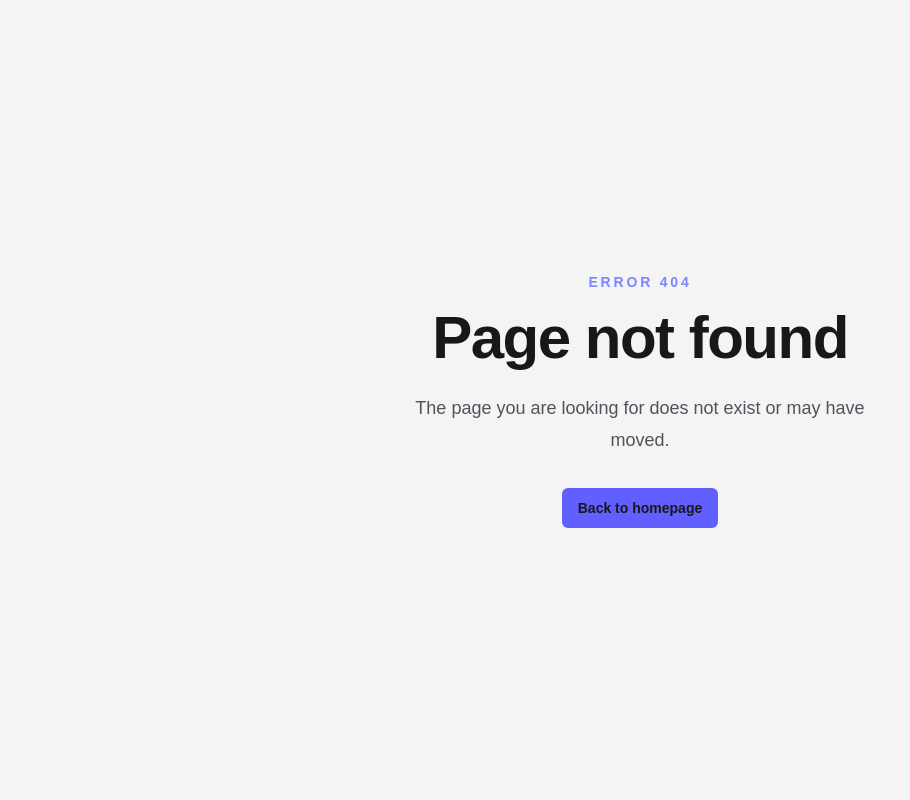
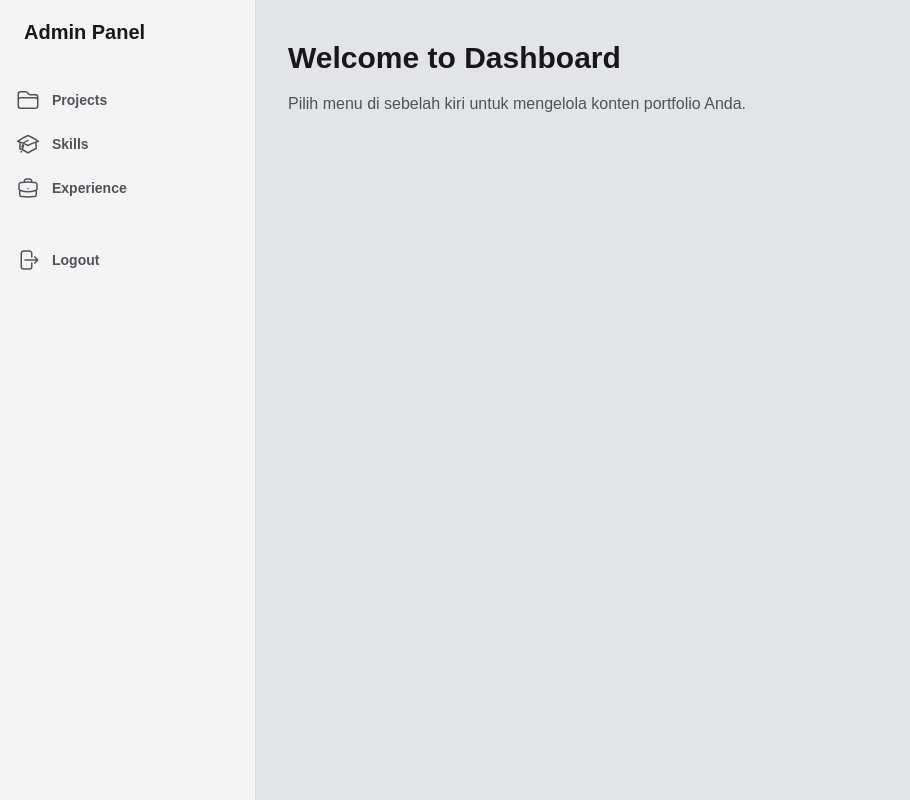
Before and after one commit to jaz-academy/portfolio, a Next.js app: page /dashboard in a window 1280 px wide. Before the commit this address had no page. Shown: the whole page, without its empty margins (0-910 px from the left). Built offline with nearby package versions, Linux system fonts and the light colour scheme.

Commit message:
feat: add dashboard layout

```diff
--- /dev/null
+++ b/app/dashboard/layout.tsx
@@ -0,0 +1,77 @@
+import Link from "next/link";
+import { logout } from "@/app/login/actions";
+import {
+  FolderIcon,
+  AcademicCapIcon,
+  BriefcaseIcon,
+  ArrowRightOnRectangleIcon,
+} from "@heroicons/react/24/outline";
+
+const navigation = [
+  { name: "Projects", href: "/dashboard/projects", icon: FolderIcon },
+  { name: "Skills", href: "/dashboard/skills", icon: AcademicCapIcon },
+  { name: "Experience", href: "/dashboard/experience", icon: BriefcaseIcon },
+];
+
+export default function DashboardLayout({
+  children,
+}: {
+  children: React.ReactNode;
+}) {
+  return (
+    <div className="flex h-screen overflow-hidden bg-gray-900">
+      {/* Sidebar */}
+      <div className="w-64 border-r border-white/10 bg-gray-900">
+        <div className="flex h-16 shrink-0 items-center px-6">
+          <span className="text-xl font-bold text-white">Admin Panel</span>
+        </div>
+        <nav className="flex flex-1 flex-col px-4 py-4">
+          <ul role="list" className="flex flex-1 flex-col gap-y-7">
+            <li>
+              <ul role="list" className="-mx-2 space-y-1">
+                {navigation.map((item) => (
+                  <li key={item.name}>
+                    <Link
+                      href={item.href}
+                      className="group flex gap-x-3 rounded-md p-2 text-sm font-semibold leading-6 text-gray-400 hover:bg-gray-300 dark:hover:bg-gray-800 hover:text-white transition-colors"
+                    >
+                      <item.icon
+                        className="h-6 w-6 shrink-0"
+                        aria-hidden="true"
+                      />
+                      {item.name}
+                    </Link>
+                  </li>
+                ))}
+
+                <li className="mt-8">
+                  <form action={logout}>
+                    <button
+                      type="submit"
+                      className="group flex w-full gap-x-3 rounded-md p-2 text-sm font-semibold leading-6 text-gray-400 hover:bg-red-500/10 hover:text-red-400 transition-colors"
+                    >
+                      <ArrowRightOnRectangleIcon
+                        className="h-6 w-6 shrink-0"
+                        aria-hidden="true"
+                      />
+                      Logout
+                    </button>
+                  </form>
+                </li>
+              </ul>
+            </li>
+          </ul>
+        </nav>
+      </div>
+
+      {/* Main Content Area */}
+      <main className="flex-1 overflow-y-auto bg-gray-300/50 dark:bg-gray-700/50">
+        <div className="py-10">
+          <div className="mx-auto max-w-7xl px-4 sm:px-6 lg:px-8">
+            {children}
+          </div>
+        </div>
+      </main>
+    </div>
+  );
+}
--- /dev/null
+++ b/app/dashboard/page.tsx
@@ -0,0 +1,10 @@
+export default function DashboardIndex() {
+  return (
+    <div className="text-white">
+      <h1 className="text-3xl font-bold">Welcome to Dashboard</h1>
+      <p className="mt-4 text-gray-400">
+        Pilih menu di sebelah kiri untuk mengelola konten portfolio Anda.
+      </p>
+    </div>
+  )
+}
--- /dev/null
+++ b/app/login/actions.ts
@@ -0,0 +1,37 @@
+'use server'
+
+import { revalidatePath } from 'next/cache'
+import { redirect } from 'next/navigation'
+import { createClient } from '@/utils/supabase/server'
+
+export async function login(formData: FormData) {
+  const supabase = await createClient()
+
+  // type-casting here for convenience
+  // in practice, you should validate your inputs
+  const data = {
+    email: formData.get('email') as string,
+    password: formData.get('password') as string,
+  }
+
+  const { error } = await supabase.auth.signInWithPassword(data)
+
+  if (error) {
+    redirect('/login?error=Could not authenticate user')
+  }
+
+  revalidatePath('/', 'layout')
+  redirect('/dashboard')
+}
+
+export async function logout() {
+  const supabase = await createClient()
+
+  const { error } = await supabase.auth.signOut()
+
+  if (error) {
+    redirect('/dashboard?error=Could not logout')
+  }
+
+  redirect('/')
+}
--- /dev/null
+++ b/app/login/page.tsx
@@ -0,0 +1,89 @@
+import { login } from './actions'
+import Link from 'next/link'
+
+export default async function LoginPage({
+  searchParams,
+}: {
+  searchParams: Promise<{ error?: string }>
+}) {
+  const params = await searchParams;
+
+  return (
+    <div className="flex min-h-screen items-center justify-center bg-gray-900 px-6 py-12 lg:px-8">
+      <div className="w-full max-w-md space-y-8 rounded-2xl bg-gray-800 p-8 shadow-xl border border-white/10">
+        <div>
+          <h2 className="mt-2 text-center text-3xl font-bold tracking-tight text-white">
+            Admin Login
+          </h2>
+          <p className="mt-2 text-center text-sm text-gray-400">
+            Sign in to manage your portfolio
+          </p>
+        </div>
+        <form className="mt-8 space-y-6" action={login}>
+          <div className="space-y-4">
+            <div>
+              <label
+                htmlFor="email"
+                className="block text-sm font-medium leading-6 text-gray-300"
+              >
+                Email address
+              </label>
+              <div className="mt-2">
+                <input
+                  id="email"
+                  name="email"
+                  type="email"
+                  autoComplete="email"
+                  required
+                  className="block w-full rounded-md border-0 bg-white/5 py-2.5 px-3 text-white shadow-sm ring-1 ring-inset ring-white/10 focus:ring-2 focus:ring-inset focus:ring-indigo-500 sm:text-sm sm:leading-6"
+                  placeholder="admin@example.com"
+                />
+              </div>
+            </div>
+
+            <div>
+              <label
+                htmlFor="password"
+                className="block text-sm font-medium leading-6 text-gray-300"
+              >
+                Password
+              </label>
+              <div className="mt-2">
+                <input
+                  id="password"
+                  name="password"
+                  type="password"
+                  autoComplete="current-password"
+                  required
+                  className="block w-full rounded-md border-0 bg-white/5 py-2.5 px-3 text-white shadow-sm ring-1 ring-inset ring-white/10 focus:ring-2 focus:ring-inset focus:ring-indigo-500 sm:text-sm sm:leading-6"
+                  placeholder="••••••••"
+                />
+              </div>
+            </div>
+          </div>
+
+          {params?.error && (
+            <div className="rounded-md bg-red-500/10 p-3 text-sm text-red-400 ring-1 ring-red-500/20">
+              {params.error}
+            </div>
+          )}
+
+          <div>
+            <button
+              type="submit"
+              className="flex w-full justify-center rounded-md bg-indigo-500 px-3 py-2.5 text-sm font-semibold text-white shadow-sm hover:bg-indigo-400 focus-visible:outline focus-visible:outline-2 focus-visible:outline-offset-2 focus-visible:outline-indigo-500 transition-colors"
+            >
+              Sign in
+            </button>
+          </div>
+
+          <div className="text-center mt-4">
+            <Link href="/" className="text-sm font-medium text-indigo-400 hover:text-indigo-300">
+              &larr; Back to website
+            </Link>
+          </div>
+        </form>
+      </div>
+    </div>
+  )
+}
--- a/components/Header.tsx
+++ b/components/Header.tsx
@@ -8,6 +8,7 @@ import {
   SunIcon,
   XMarkIcon,
 } from "@heroicons/react/24/outline";
+import Link from "next/link";
 
 const navigation = [
   { name: "About", href: "#about" },
@@ -146,13 +147,12 @@ export default function Header() {
                 <MoonIcon aria-hidden="true" className="size-5" />
               )}
             </button>
-            <a
-              href="#contact"
-              onClick={handleNavigationClick}
+            <Link
+              href="/login"
               className="text-sm/6 font-semibold text-white my-4"
             >
               Login <span aria-hidden="true">&rarr;</span>
-            </a>
+            </Link>
           </div>
         </nav>
         <Dialog
--- a/package.json
+++ b/package.json
@@ -11,6 +11,7 @@
   "dependencies": {
     "@headlessui/react": "^2.2.10",
     "@heroicons/react": "^2.2.0",
+    "@supabase/ssr": "^0.12.4",
     "@supabase/supabase-js": "^2.112.3",
     "next": "16.3.1",
     "react": "19.2.8",
--- /dev/null
+++ b/proxy.ts
@@ -0,0 +1,63 @@
+import { NextResponse, type NextRequest } from 'next/server'
+import { createServerClient } from '@supabase/ssr'
+
+export async function proxy(request: NextRequest) {
+  let supabaseResponse = NextResponse.next({
+    request,
+  })
+
+  const supabase = createServerClient(
+    process.env.NEXT_PUBLIC_SUPABASE_URL!,
+    process.env.NEXT_PUBLIC_SUPABASE_ANON_KEY!,
+    {
+      cookies: {
+        getAll() {
+          return request.cookies.getAll()
+        },
+        setAll(cookiesToSet) {
+          cookiesToSet.forEach(({ name, value, options }) => request.cookies.set(name, value))
+          supabaseResponse = NextResponse.next({
+            request,
+          })
+          cookiesToSet.forEach(({ name, value, options }) =>
+            supabaseResponse.cookies.set(name, value, options)
+          )
+        },
+      },
+    }
+  )
+
+  // refresh session jika expired
+  const {
+    data: { user },
+  } = await supabase.auth.getUser()
+
+  // Proteksi route `/dashboard`
+  if (request.nextUrl.pathname.startsWith('/dashboard') && !user) {
+    const url = request.nextUrl.clone()
+    url.pathname = '/login'
+    return NextResponse.redirect(url)
+  }
+
+  // Jika user sudah login dan mencoba ke halaman `/login`, arahkan ke dashboard
+  if (request.nextUrl.pathname === '/login' && user) {
+    const url = request.nextUrl.clone()
+    url.pathname = '/dashboard'
+    return NextResponse.redirect(url)
+  }
+
+  return supabaseResponse
+}
+
+export const config = {
+  matcher: [
+    /*
+     * Match all request paths except for the ones starting with:
+     * - _next/static (static files)
+     * - _next/image (image optimization files)
+     * - favicon.ico (favicon file)
+     * Feel free to modify this pattern to include more paths.
+     */
+    '/((?!_next/static|_next/image|favicon.ico|.*\\.(?:svg|png|jpg|jpeg|gif|webp)$).*)',
+  ],
+}
--- /dev/null
+++ b/utils/supabase/client.ts
@@ -0,0 +1,8 @@
+import { createBrowserClient } from '@supabase/ssr'
+
+export function createClient() {
+  return createBrowserClient(
+    process.env.NEXT_PUBLIC_SUPABASE_URL!,
+    process.env.NEXT_PUBLIC_SUPABASE_ANON_KEY!
+  )
+}
--- /dev/null
+++ b/utils/supabase/server.ts
@@ -0,0 +1,29 @@
+import { createServerClient } from '@supabase/ssr'
+import { cookies } from 'next/headers'
+
+export async function createClient() {
+  const cookieStore = await cookies()
+
+  return createServerClient(
+    process.env.NEXT_PUBLIC_SUPABASE_URL!,
+    process.env.NEXT_PUBLIC_SUPABASE_ANON_KEY!,
+    {
+      cookies: {
+        getAll() {
+          return cookieStore.getAll()
+        },
+        setAll(cookiesToSet) {
+          try {
+            cookiesToSet.forEach(({ name, value, options }) =>
+              cookieStore.set(name, value, options)
+            )
+          } catch {
+            // The `setAll` method was called from a Server Component.
+            // This can be ignored if you have middleware refreshing
+            // user sessions.
+          }
+        },
+      },
+    }
+  )
+}
```
Also changed, not shown: 1 other file (tests, documents, lock files or other folders).
